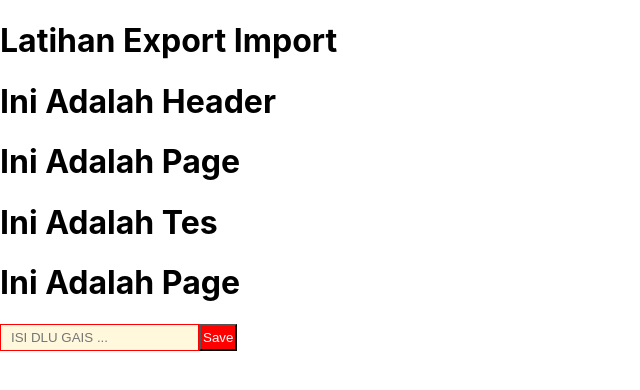
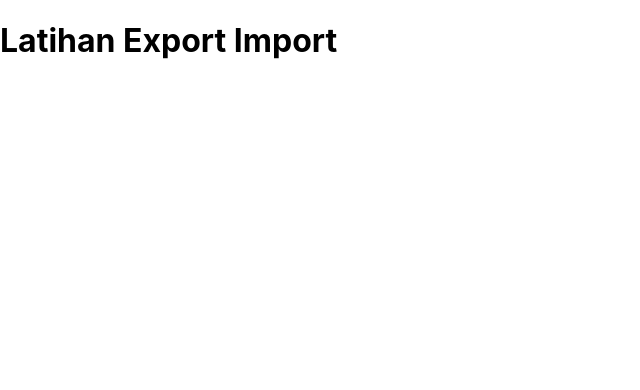
Before and after one commit to PallFebrian/fe-pts-2023, a React (Create React App) app: page / in a window 1280 px wide. Shown: the top 390 px of the page, without its empty margins (0-640 px from the left). Built offline with nearby package versions, Linux system fonts and the light colour scheme.

Commit message:
hapus file belajar-komponen

```diff
--- a/src/App.js
+++ b/src/App.js
@@ -1,20 +1,11 @@
+import React from "react";
 
-import React from 'react';
-import Header from "./Component/header";
-import Tes from "./Component/module/tes";
-import {Button,Input} from "./Component/name"
-
-function App(){
-
-  return(
+function App() {
+  return (
     <React.Fragment>
       <h1>Latihan Export Import</h1>
-      <Header/>
-      <Tes/>
-      <Input/>
-      <Button/>
     </React.Fragment>
-  )
+  );
 }
 
 // export nama bisa 1 komponen atau lebih
--- a/src/Component/header.jsx
+++ /dev/null
@@ -1,14 +0,0 @@
-import React from "react";
-import Page from "../page";
-
-
-function Header(){
-    return(
-        <React.Fragment>
-            <h1>Ini Adalah Header</h1>
-            <Page/>
-        </React.Fragment>
-    );
-}
-
-export default Header
--- a/src/Component/module/tes.jsx
+++ /dev/null
@@ -1,13 +0,0 @@
-import React from "react";
-import Page from "../../page"
-
-function Tes(){
-    return(
-        <React.Fragment>
-            <h1>Ini Adalah Tes</h1>
-            <Page/>
-        </React.Fragment>
-    )
-}
-
-export default Tes
--- a/src/Component/name.jsx
+++ /dev/null
@@ -1,24 +0,0 @@
-import React from "react"
-import "../style/style.css"
-
-function Button(){
-    return(
-        <React.Fragment>
-        <button style={{
-            backgroundColor : 'red',
-            color: 'white',
-            padding : '4px 2px'
-        }}>Save</button>
-        </React.Fragment>
-    )
-}
-
-function Input(){
-    return(
-        <React.Fragment>
-            <input className="input" placeholder="ISI DLU GAIS ..."/>
-        </React.Fragment>
-    )
-}
-
-export {Button,Input}
```
